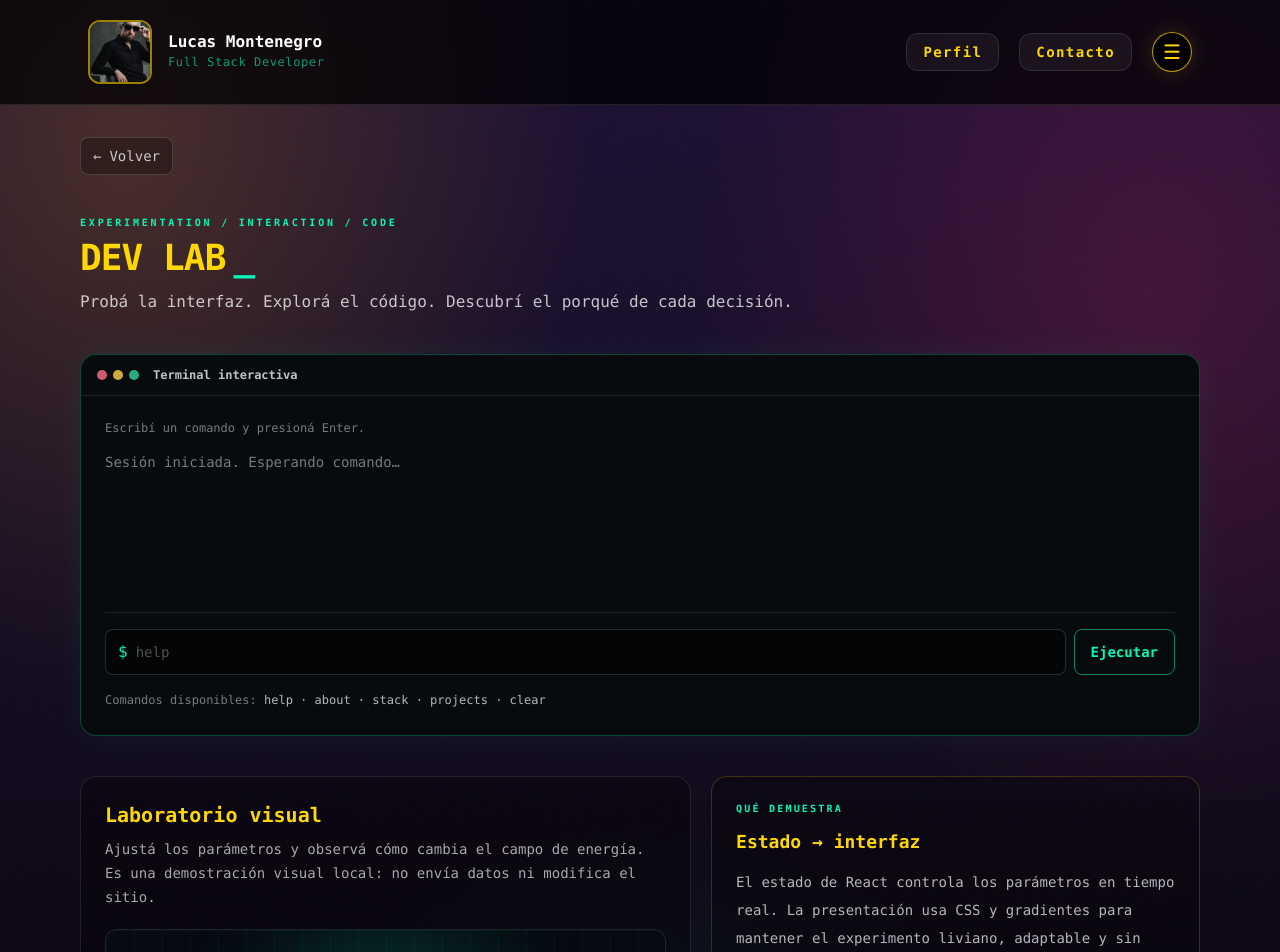
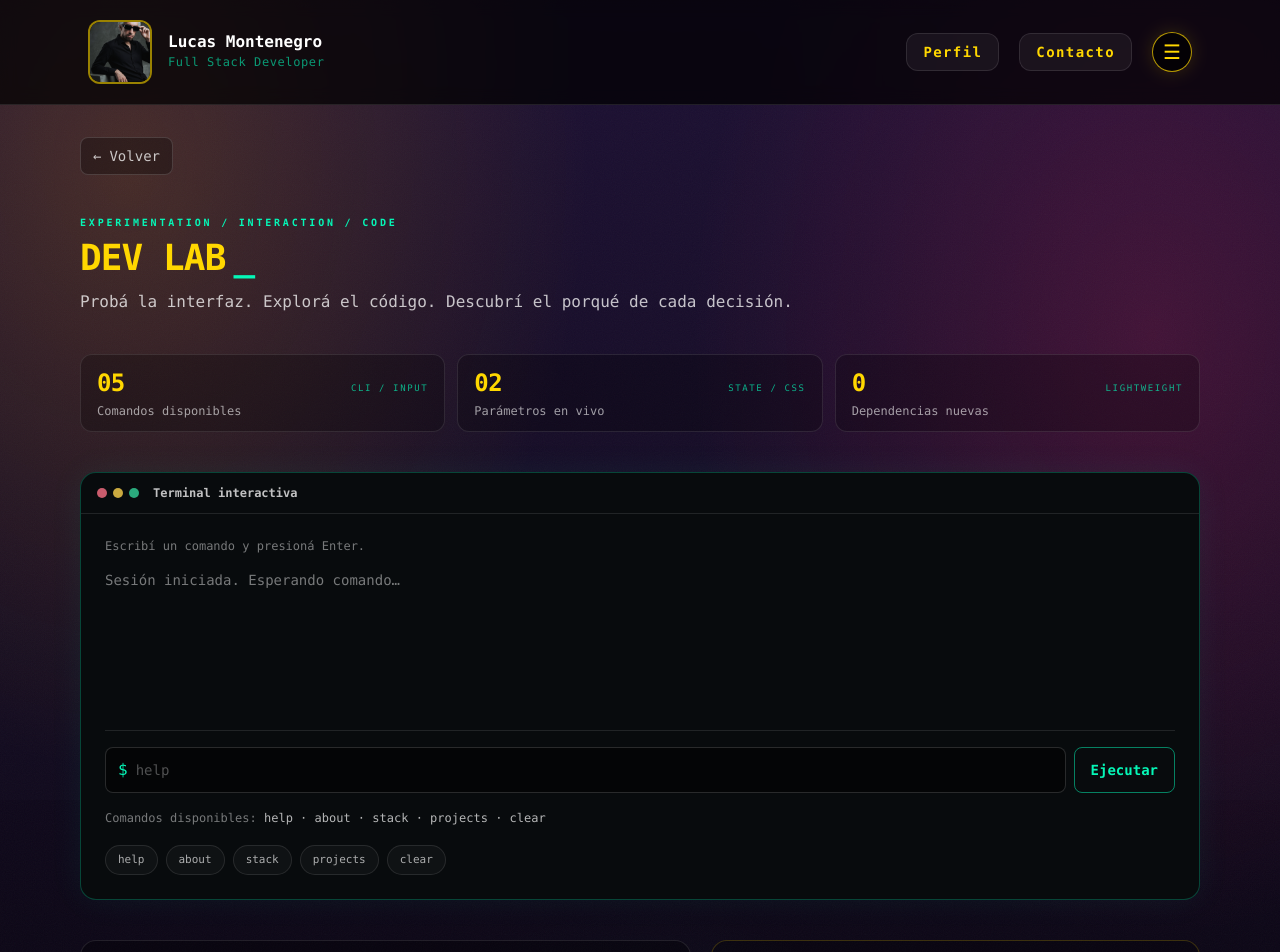
Before and after one commit to lu-developer476/Portfolio, a Next.js app: page /lab in a window 1280 px wide. Shown: the top 952 px of the page. Built offline with nearby package versions, Linux system fonts and the light colour scheme.

Commit message:
feat(dev-lab): improve lab overview and command discovery

```diff
--- a/src/components/DevLabExperience.tsx
+++ b/src/components/DevLabExperience.tsx
@@ -95,6 +95,22 @@ export default function DevLabExperience() {
         <p className="mt-3 text-sm leading-7 text-white/75 sm:text-base">{copy.subtitle}</p>
       </header>
 
+      <div className="grid gap-3 sm:grid-cols-3" aria-label={isEs ? "Resumen del laboratorio" : "Lab overview"}>
+        {[
+          { value: "05", label: isEs ? "Comandos disponibles" : "Available commands", detail: "CLI / INPUT" },
+          { value: "02", label: isEs ? "Parámetros en vivo" : "Live parameters", detail: "STATE / CSS" },
+          { value: "0", label: isEs ? "Dependencias nuevas" : "New dependencies", detail: "LIGHTWEIGHT" },
+        ].map((item) => (
+          <div key={item.detail} className="rounded-xl border border-white/10 bg-black/25 px-4 py-3">
+            <div className="flex items-baseline justify-between gap-3">
+              <span className="text-2xl font-bold tracking-tight text-cyber-gold">{item.value}</span>
+              <span className="font-mono text-[9px] tracking-[0.18em] text-cyber-neonGreen/70">{item.detail}</span>
+            </div>
+            <p className="mt-1 text-xs text-white/60">{item.label}</p>
+          </div>
+        ))}
+      </div>
+
       <section className="overflow-hidden rounded-2xl border border-cyber-neonGreen/25 bg-[#080b0d] shadow-[0_0_36px_rgba(5,247,183,0.06)]" aria-labelledby="dev-lab-terminal-title">
         <div className="flex items-center gap-1.5 border-b border-white/10 px-4 py-3">
           <span className="h-2.5 w-2.5 rounded-full bg-rose-400/80" />
@@ -122,6 +138,18 @@ export default function DevLabExperience() {
             <button type="submit" className="rounded-lg border border-cyber-neonGreen/50 px-4 py-3 text-sm font-semibold text-cyber-neonGreen transition hover:bg-cyber-neonGreen/10">{copy.run}</button>
           </form>
           <p className="text-xs leading-relaxed text-white/45">{copy.commands}: <span className="text-white/70">help · about · stack · projects · clear</span></p>
+          <div className="flex flex-wrap gap-2" aria-label={isEs ? "Comandos rápidos" : "Quick commands"}>
+            {["help", "about", "stack", "projects", "clear"].map((quickCommand) => (
+              <button
+                key={quickCommand}
+                type="button"
+                onClick={() => setCommand(quickCommand)}
+                className="rounded-full border border-white/10 bg-white/[0.03] px-3 py-1.5 font-mono text-[11px] text-white/65 transition hover:border-cyber-neonGreen/50 hover:text-cyber-neonGreen focus-visible:outline focus-visible:outline-2 focus-visible:outline-offset-2 focus-visible:outline-cyber-neonGreen"
+              >
+                {quickCommand}
+              </button>
+            ))}
+          </div>
         </div>
       </section>
 
```
